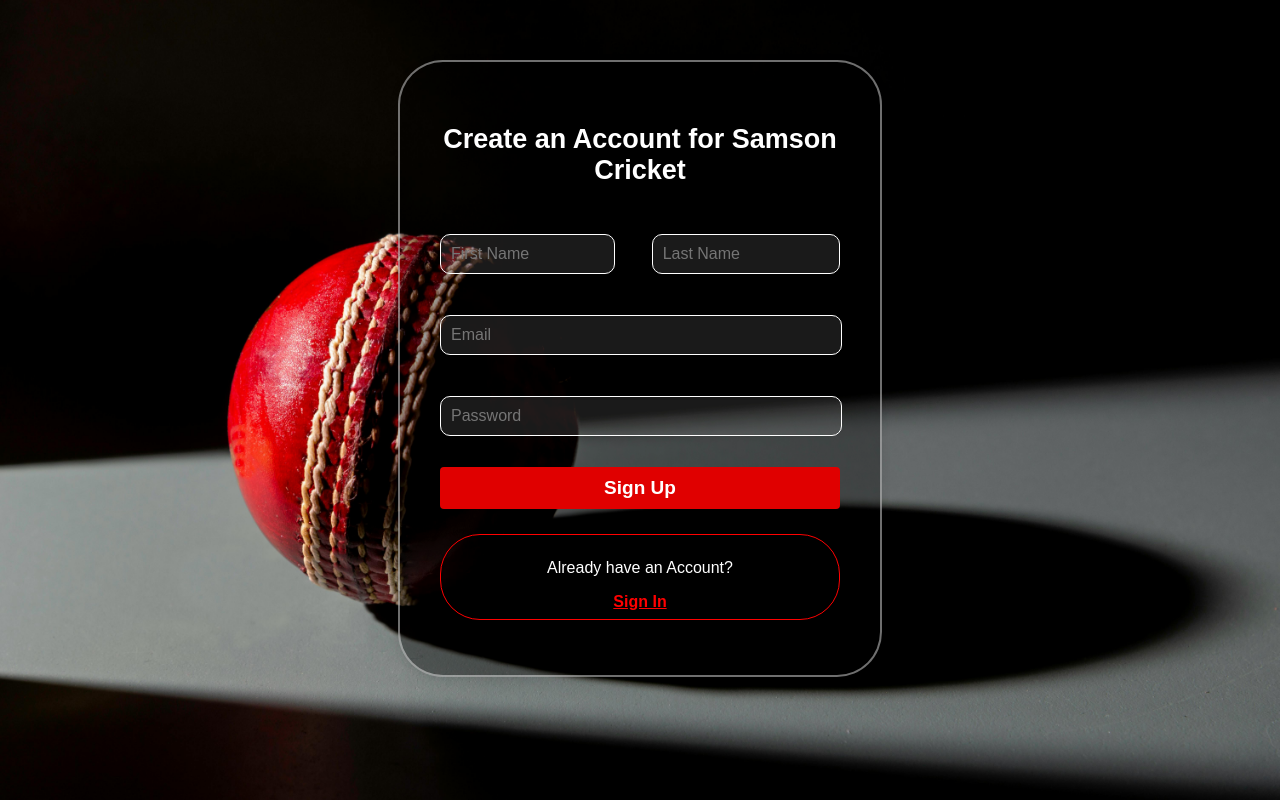
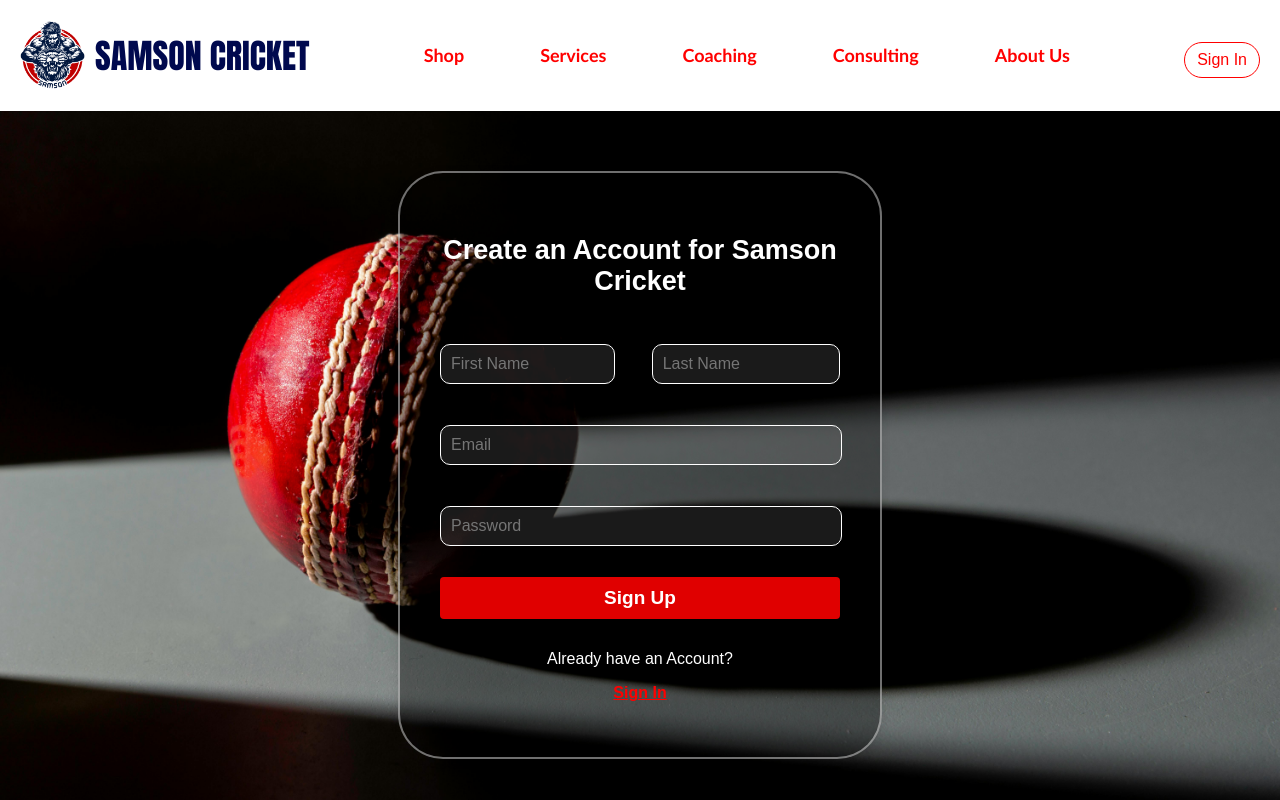
Before and after one commit to AshenIsuruWijesuriya/Samson-Cricket-WebApp, a React (Create React App) app in the folder frontend/: page /signUp in a window 1280 px wide. Built offline with nearby package versions, Linux system fonts and the light colour scheme; the HTML template or start-up script is replaced by a standard one.

Commit message:
fix sign up sign in

```diff
--- a/frontend/src/Common/mainHeader.css
+++ b/frontend/src/Common/mainHeader.css
@@ -25,8 +25,9 @@
 .titlename {
     margin-left: 10px; /* Space between logo and title */
     font-size: 34px; /* Adjust as needed */
-    font-family:'Impact';
+    font-family:Impact;
     color:#00094e;
+    font-weight: 500;
 }
 
 .navbar {
--- a/frontend/src/Pages/SignIn.js
+++ b/frontend/src/Pages/SignIn.js
@@ -1,5 +1,6 @@
 import React, { useState } from 'react';
 import './SignIn.css';
+import MainHeader from '../Common/mainHeader';
 
 const SignIn = () => {
     const [email, setEmail] = useState('');
@@ -15,7 +16,7 @@
     return (
         <div>
             <div className="sign-in-bg"></div>
-
+            <MainHeader/>
         <div className="sign-in-container">
 
             <h2>Sign In to your Samson Cricket Account</h2>
--- a/frontend/src/Pages/SignUp.css
+++ b/frontend/src/Pages/SignUp.css
@@ -88,16 +88,16 @@
     z-index: -1; /* Send the background behind other elements */
 }
 
-.signIn {
+.signIn-text {
     margin-bottom: 15px;
     text-align: center;
 }
-.signIn p{
+.signIn-text p{
     color:white;
     font-family:sans-serif;
     font-size: 16px;
 }
-.signIn a {
+.signIn-text a {
     background: none;
     border: none;
     color: #ff0000;
@@ -107,10 +107,10 @@
     font-size: 16px;
 }
 
-.signIn p{
+.signIn-text p{
     font-weight:400;
 }
 
-.signIn a{
+.signIn-text a{
     font-weight:bold;
 }
--- a/frontend/src/Pages/SignUp.js
+++ b/frontend/src/Pages/SignUp.js
@@ -1,6 +1,7 @@
 import React, { useState } from 'react';
 import axios from 'axios';
 import './SignUp.css';
+import MainHeader from '../Common/mainHeader';
 
 const SignUp = () => {
     const [formData, setFormData] = useState({
@@ -31,6 +32,7 @@
     return (
         <div>
         <div className="signup-bg">
+        <MainHeader/>
             <div className="signup-wrapper">
                 <h2>Create an Account for Samson Cricket</h2>
                 <form className="signup-form" onSubmit={handleSubmit}>
@@ -81,7 +83,7 @@
                         />
                     </div>
                     <button type="submit" className="signup-button">Sign Up</button>
-                    <div className="signIn">
+                    <div className="signIn-text">
                 <p>Already have an Account?</p>
                 <a href='/signIn'>Sign In</a>
                 </div>
```
